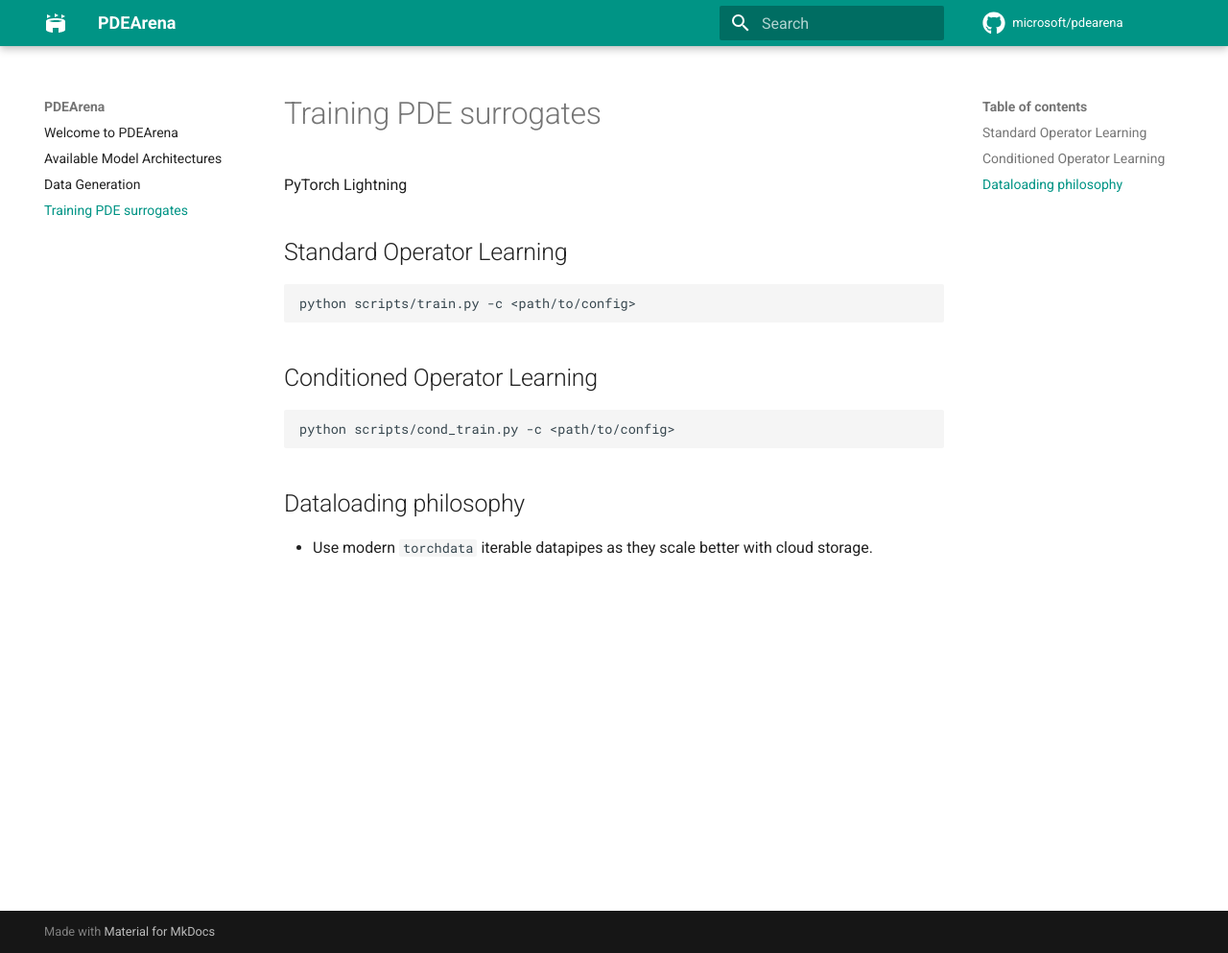
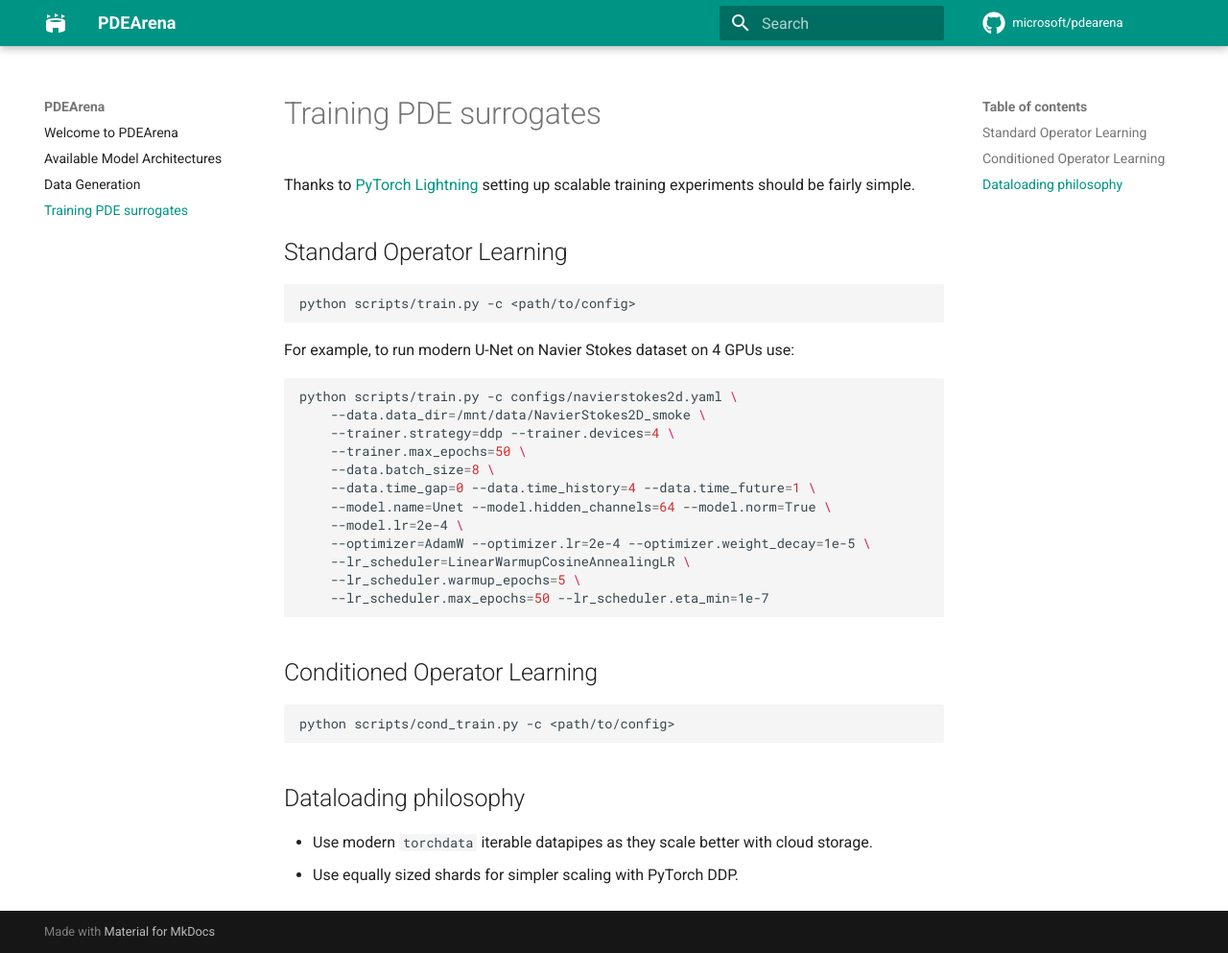
Before and after one commit to pdearena/pdearena, an MkDocs documentation site: the page built from docs/train.md, in a window 1280 px wide and 993 px high. Shown: the whole window at 96% size. Built offline with MkDocs 1.6.1 and Material for MkDocs 9.7.7, drawn with Linux system fonts in a browser that asks for light colours; comment, search, counter and statistics services are not loaded.

Commit message:
more detail about running model

````diff
--- a/docs/train.md
+++ b/docs/train.md
@@ -1,6 +1,6 @@
 # Training PDE surrogates
 
-PyTorch Lightning
+Thanks to [PyTorch Lightning](https://github.com/Lightning-AI/lightning) setting up scalable training experiments should be fairly simple.
 
 ## Standard Operator Learning
 
@@ -8,6 +8,24 @@ PyTorch Lightning
 ```bash
 python scripts/train.py -c <path/to/config>
 ```
+
+For example, to run modern U-Net on Navier Stokes dataset on 4 GPUs use:
+```bash
+python scripts/train.py -c configs/navierstokes2d.yaml \
+    --data.data_dir=/mnt/data/NavierStokes2D_smoke \
+    --trainer.strategy=ddp --trainer.devices=4 \
+    --trainer.max_epochs=50 \
+    --data.batch_size=8 \
+    --data.time_gap=0 --data.time_history=4 --data.time_future=1 \
+    --model.name=Unet --model.hidden_channels=64 --model.norm=True \
+    --model.lr=2e-4 \
+    --optimizer=AdamW --optimizer.lr=2e-4 --optimizer.weight_decay=1e-5 \
+    --lr_scheduler=LinearWarmupCosineAnnealingLR \
+    --lr_scheduler.warmup_epochs=5 \
+    --lr_scheduler.max_epochs=50 --lr_scheduler.eta_min=1e-7
+```
+
+
 
 ## Conditioned Operator Learning
 
@@ -19,3 +37,4 @@ python scripts/cond_train.py -c <path/to/config>
 ## Dataloading philosophy
 
 - Use modern `torchdata` iterable datapipes as they scale better with cloud storage.
+- Use equally sized shards for simpler scaling with PyTorch DDP.
````
